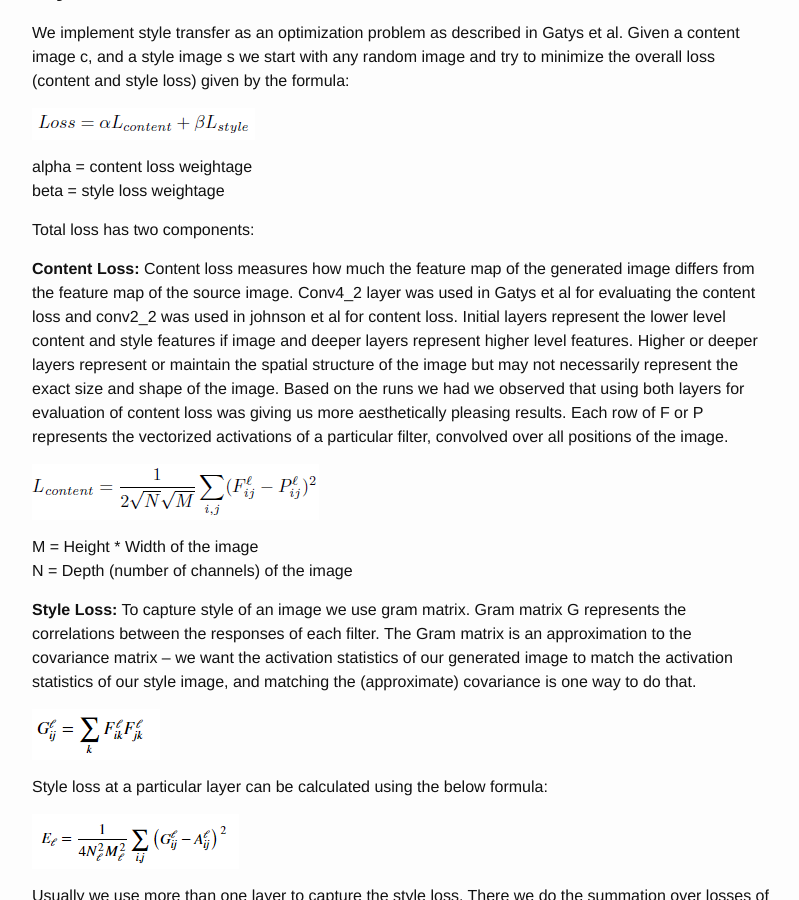
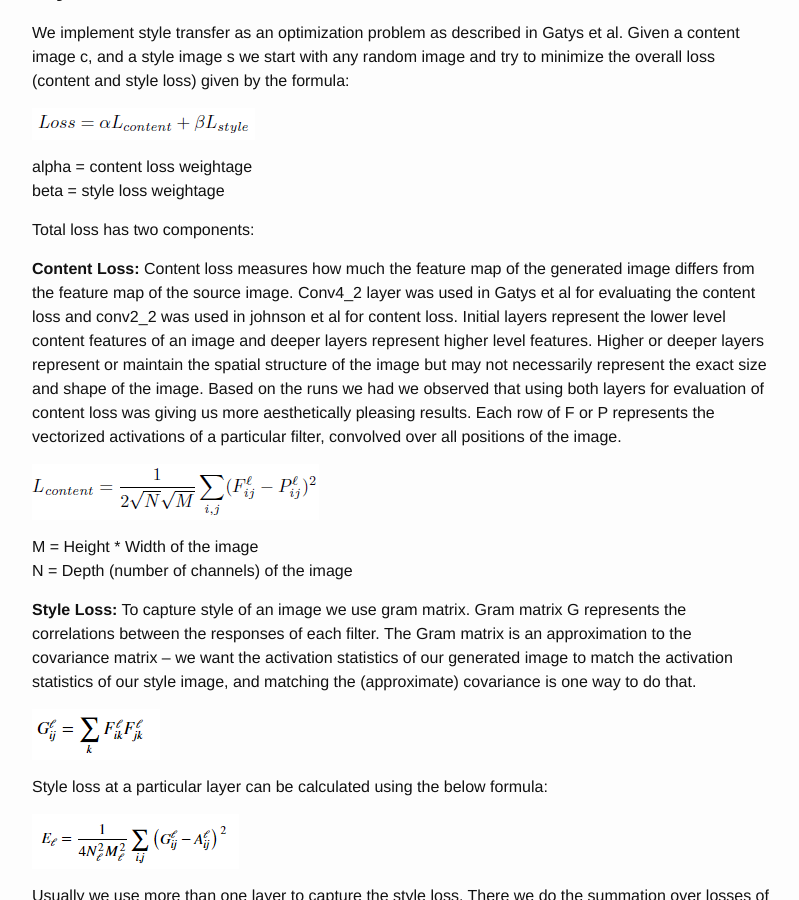
Before and after one commit to DarkKnightsDL/TargetedStyleTransfer, a Jekyll site: the page built from docs/index.md, in a window 1280 px wide and 900 px high, scrolled down 3233 px. Shown: the whole window, without its empty margins (238-1037 px from the left). Built offline with Jekyll 4.4.1, drawn with Linux system fonts in a browser that asks for light colours.

Commit message:
Update index.md

```diff
--- a/docs/index.md
+++ b/docs/index.md
@@ -56,7 +56,7 @@ beta = style loss weightage
 
 Total loss has two components:
 
-**Content Loss:**  Content loss measures how much the feature map of the generated image differs from the feature map of the source image. Conv4_2 layer was used in Gatys et al for evaluating the content loss and conv2_2 was used in johnson et al for content loss. Initial layers represent the lower level content and style features if image and deeper layers represent higher level features. Higher or deeper layers represent or maintain the spatial structure of the image but may not necessarily represent the exact size and shape of the image. Based on the runs we had we observed that using both layers for evaluation of content loss was giving us more aesthetically pleasing results. Each row of F or P represents the vectorized activations of a particular filter, convolved over all positions of the image.
+**Content Loss:**  Content loss measures how much the feature map of the generated image differs from the feature map of the source image. Conv4_2 layer was used in Gatys et al for evaluating the content loss and conv2_2 was used in johnson et al for content loss. Initial layers represent the lower level content features of an image and deeper layers represent higher level features. Higher or deeper layers represent or maintain the spatial structure of the image but may not necessarily represent the exact size and shape of the image. Based on the runs we had we observed that using both layers for evaluation of content loss was giving us more aesthetically pleasing results. Each row of F or P represents the vectorized activations of a particular filter, convolved over all positions of the image.
 
 <img src="data/content_loss.PNG"/>
 
```
